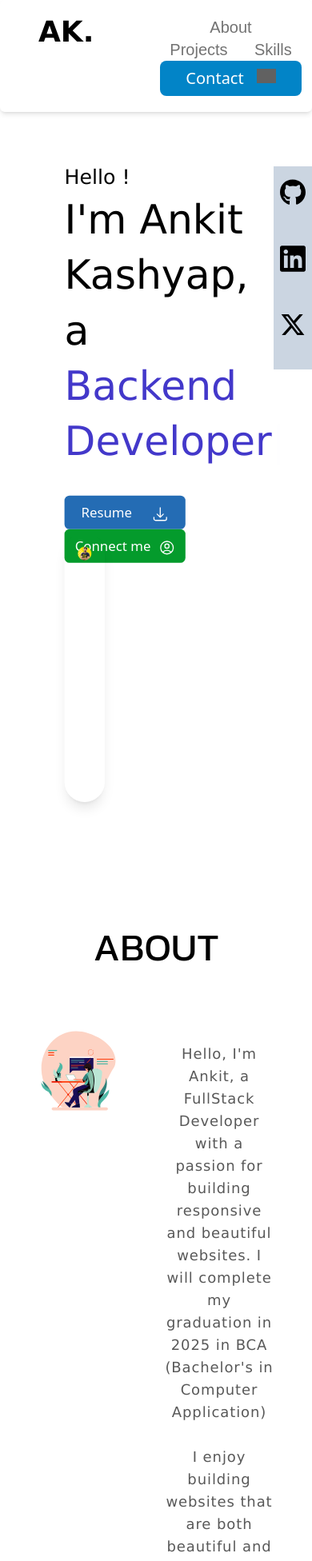
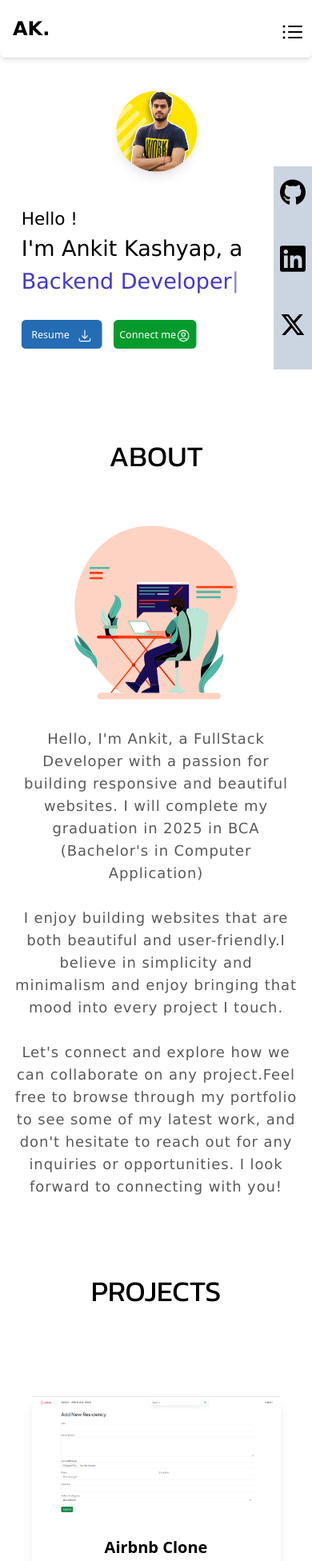
Before and after one commit to Kashyap1ankit/Portfolio, a React (Vite) app: page / in a window 390 px wide. Shown: the top 1952 px of the page at 80% size. Built offline with nearby package versions, Linux system fonts and the light colour scheme; grey boxes are pictures that could not be loaded; a web font is replaced by a local one.

Commit message:
major updates

```diff
--- a/src/App.jsx
+++ b/src/App.jsx
@@ -4,9 +4,10 @@ import Intro from "./components/Intro";
 import About from "./components/About";
 import Project from "./components/Project";
 import Side from "./components/Side";
-import { motion, useScroll } from "framer-motion";
-import { useRef, useEffect } from "react";
+import { motion } from "framer-motion";
+import { useRef } from "react";
 import Skill from "./components/Skill";
+import { RecoilRoot } from "recoil";
 
 function App() {
   // smaller screen(640) -  yellow
@@ -39,6 +40,7 @@ function App() {
     "Bootstrap",
     "Express Js",
     "Nodejs",
+    "SQL",
     "MongoDb",
     "MySQL",
     "Npm",
@@ -47,19 +49,19 @@ function App() {
   ];
 
   return (
-    <div className="container">
+    <RecoilRoot>
+      <div className="container sm:px-0 overflow-x-hidden">
         {/* Navbar section  */}
-
-      <div className="mt-4">
+        <div className="lg:mt-4 lg:w-4/5 ">
           <NavBar handleEvent={[aboutScroll, projectScroll, skillScroll]} />
         </div>
 
         {/* Introduction Part  */}
 
         <motion.div
-        className="mt-44 ml-10"
+          className="lg:mt-28 lg:max-w-11/12 sm:mt-0"
           initial={{ opacity: 0.4 }}
-        animate={{ scale: 1.05, opacity: 1 }}
+          animate={{ scale: 0.9, opacity: 1 }}
           transition={{ ease: "easeOut", duration: 1 }}
         >
           <Intro />
@@ -68,7 +70,7 @@ function App() {
         {/* About section  */}
 
         <motion.div
-        className="mt-44 text-center"
+          className="lg:mt-44 sm:mt-24 text-center"
           ref={aboutRef}
           initial={{ opacity: 0 }}
           whileInView={{ opacity: 1, transition: { duration: 1 } }}
@@ -78,7 +80,10 @@ function App() {
 
         {/* Project Section  */}
 
-      <div className="mt-36 mb-12 text-center" ref={projectRef}>
+        <div
+          className="lg:mt-36 sm:mt-24 lg:mb-12 sm:mb-12 text-center"
+          ref={projectRef}
+        >
           <Project />
         </div>
 
@@ -98,11 +103,12 @@ function App() {
             right: 0,
             bottom: 0,
           }}
-        className="bg-gray size-12 fixed top-52 right-0 h-fit h-1/3"
+          className="bg-gray size-12 lg:fixed lg:top-52 lg:right-0 sm:fixed sm:top-52 sm:right-0  h-fit"
         >
           <Side />
         </motion.div>
       </div>
+    </RecoilRoot>
   );
 }
 
--- a/src/components/About.jsx
+++ b/src/components/About.jsx
@@ -5,14 +5,14 @@ import animate from "../animate.json";
 export default function About() {
   return (
     <div>
-      <div className="text-5xl mb-20 font-Kanit">
+      <div className="lg:text-5xl sm:text-4xl lg:mb-20 sm:mb-16 font-Kanit">
         <Heading title={"ABOUT"} />
       </div>
-      <div className="flex justify-evenly">
-        <div className="max-w-96">
+      <div className="lg:flex sm:block lg:justify-evenly">
+        <div className="lg:max-w-96 sm:max-w-56 sm:mx-auto">
           <Lottie animationData={animate} loop={true} />
         </div>
-        <div className="text-lg antialiased ml-14 tracking-wider leading-surge mt-4 font-Verdana w-3/6 opacity-65">
+        <div className="lg:text-lg sm:text-lg sm:px-2 antialiased lg:mr-0 sm:ml-0 tracking-wider lg:leading-surge lg:mt-4 sm:mt-8 font-Verdana lg:w-3/6 sm:w-full opacity-65">
           <Heading
             title={
               "Hello, I'm Ankit, a FullStack Developer with a passion for building responsive and beautiful websites. I will complete my graduation in 2025 in BCA (Bachelor's in Computer Application)"
--- a/src/components/Card.jsx
+++ b/src/components/Card.jsx
@@ -2,23 +2,34 @@ import SimpleImageSlider from "react-simple-image-slider";
 import Github from "../assets/svg/github.svg";
 import Link from "../assets/svg/link.svg";
 import Image from "./image";
+import { useEffect, useState } from "react";
 import { motion } from "framer-motion";
-export default function Card({ title, para, images, techstack, redirect }) {
+export default function Card({ title, para, techstack, redirect, slides }) {
+  const [current, setCurr] = useState(0);
+
+  let styles = {
+    width: "100%",
+  };
+
+  useEffect(() => {
+    const interval = setInterval(() => {
+      setCurr((curr) => (curr === slides.length - 1 ? 0 : curr + 1));
+    }, 5000);
+
+    return () => clearInterval(interval);
+  }, [current]);
   return (
-    <div className="max-w-lg rounded overflow-hidden shadow-lg ">
-      <SimpleImageSlider
-        width={502}
-        height={300}
-        images={images}
-        showBullets={true}
-        autoPlay={true}
-      />
-      <div className="px-6 py-4">
-        <div className="font-bold text-2xl mb-8">{title}</div>
+    <div className="lg:w-1/3 sm:w-full shadow-lg">
+      <div>
+        <img style={styles} src={slides[current]} alt="" />
+      </div>
 
-        <p className="text-gray-700 text-base">{para}</p>
-
-        <div className="grid grid-cols-4 gap-4 mt-7">
+      <div className="lg:px-6 sm:p-2 lg:py-4 sm:py-2">
+        <div className="font-bold lg:text-2xl sm:text-xl mt-4 mb-8">
+          {title}
+        </div>
+        <p className="text-gray-700 sm:w-12/12 sm:text-sm text-base">{para}</p>
+        <div className="lg:grid lg:grid-cols-3 sm:grid sm:grid-cols-2 lg:gap-4 sm:gap-4 mt-7">
           {techstack.map((e) => {
             return (
               <p className="border border-gray-200 text-custom border-dashed rounded-full px-3 py-1 text-sm font-semibold ">
@@ -28,7 +39,8 @@ export default function Card({ title, para, images, techstack, redirect }) {
           })}
         </div>
       </div>
-      <div className="flex flex-around mx-80 mt-4 mb-5 w-full">
+
+      <div className="flex flex-around mx-56 sm:mx-36 mt-4 mb-5 w-full">
         <motion.div
           className="size-8 mx-12 cursor-pointer"
           whileHover={{ rotate: 30, transition: { duration: 0.5 } }}
@@ -38,7 +50,6 @@ export default function Card({ title, para, images, techstack, redirect }) {
             <Image link={Github} redirect={redirect[0]} />
           </a>
         </motion.div>
-
         <motion.div
           className="size-8 cursor-pointer"
           whileHover={{ rotate: 30, transition: { duration: 0.5 } }}
--- a/src/components/Intro.jsx
+++ b/src/components/Intro.jsx
@@ -23,30 +23,34 @@ export default function Intro() {
   }, []);
 
   return (
-    <div className="flex justify-between flex-wrap mt-56 ">
-      <div>
-        <div className="text-2xl font-Verdana text-gray-600 leading-snug">
+    <div className="lg:flex lg:justify-between flex-row-reverse sm:block ">
+      <div className="lg:size-80 sm:size-28 lg:mr-32 sm:mx-auto lg:px-8 lg:m-auto sm:shadow-lg place-items-center lg:rounded-full sm:rounded-full">
+        <img src={Ankit} alt="" className="mt-24" />
+      </div>
+
+      <div className="sm:mt-12 sm:ml-0 lg:w-full ">
+        <div className="lg:text-4xl sm:text-2xl font-Verdana text-gray-600 lg:leading-snug sm:leading-normal">
           <Heading title={"Hello !"} />
         </div>
-        <div className="text-5xl font-Verdana font-extraboldb leading-snug">
+        <div className="lg:text-6xl sm:text-3xl font-Verdana font-extraboldb lg:leading-snug sm:leading-normal">
           <Heading title={"I'm Ankit Kashyap, a"} />
         </div>
 
-        <div className="text-5xl font-Verdana font-extraboldb leading-snug text-custom">
+        <div className="lg:text-6xl sm:text-3xl font-Verdana font-extraboldb lg:leading-snug sm:leading-normal text-custom">
           <span ref={el}></span>
         </div>
 
-        <div className="flex mt-8 flex-wrap">
-          <div className="bg-download p-2 rounded-md text-white mr-8 min-w-36 text-center flex justify-around">
-            <a href={resume} download="ankit-resume">
+        <div className="lg:flex lg:mt-8 lg:flex-wrap sm:flex sm:mt-8">
+          <a href={resume} download="ankit-resume">
+            <div className="bg-download p-2 rounded-md text-white lg:mr-8 sm:mr-4 lg:min-w-40 sm:min-w-28 text-center flex justify-around lg:text-xl sm:text-sm">
               <Button text={"Resume"} />
-            </a>
-            <div className="size-5 mt-1 invert-100">
-              <Image link={Download} />
+              <div className="size-5 mt-1 invert-100">
+                <Image link={Download} />
+              </div>
             </div>
-          </div>
+          </a>
           <a href="mailto:kashyap25ankit@gmail.com">
-            <div className=" bg-connect p-2 rounded-md text-white fill-black-500 min-w-36 text-center flex justify-around">
+            <div className=" bg-connect p-2 rounded-md text-white lg:min-w-40 sm:min-w-28 lg:text-xl sm:text-sm text-center flex justify-around">
               <Button text={"Connect me"} />
 
               <div className="size-5 mt-1 invert-100">
@@ -56,10 +60,6 @@ export default function Intro() {
           </a>
         </div>
       </div>
-
-      <div className="size-80 mr-52 mt-[-35px] rounded-full p-4 overflow-hidden shadow-lg">
-        <img src={Ankit} alt="" />
-      </div>
     </div>
   );
 }
--- a/src/components/Navbar.jsx
+++ b/src/components/Navbar.jsx
@@ -3,31 +3,50 @@ import Heading from "./Heading";
 import Button from "./ContactBtn";
 import Image from "./image";
 import Profile from "../assets/svg/profile.svg";
+import Three from "../assets/svg/three.svg";
+import { useRecoilValue, useSetRecoilState } from "recoil";
+import { clickAtom } from "../store/atom";
 
 export default function NavBar({ handleEvent }) {
+  const setClicked = useSetRecoilState(clickAtom);
+  const clicked = useRecoilValue(clickAtom);
+
   return (
-    <div className="flex justify-between flex-wrap shadow-md px-2 rounded-md fixed top-0 left-0 right-0 bg-white scroll-smooth z-40">
-      <div className="py-5 px-10 text-4xl font-Verdana font-extrabold">
+    <div className="lg:flex lg:justify-between lg:flex-wrap sm:flex sm:justify-between shadow-md px-2 rounded-md fixed top-0 left-0 right-0 bg-white z-40">
+      <div className="py-5 lg:px-10 sm:px-2 lg:text-4xl sm:text-2xl font-Verdana font-extrabold">
         <Heading title={"AK."} />
       </div>
 
-      <div className="flex justify-evenly flex-wrap w-3/6  py-5 text-xl content-center">
+      {clicked ? (
+        <div className="lg:flex sm:grid sm:grid-cols-1 sm:gap-5 lg:justify-evenly lg:flex-wrap lg:w-3/6 sm:w-full lg:py-5 lg:text-xl lg:content-center lg:flex">
           <NavItem handleClick={handleEvent[0]} title={"About"} />
           <NavItem handleClick={handleEvent[1]} title={"Projects"} />
           <NavItem handleClick={handleEvent[2]} title={"Skills"} />
 
           <a href="mailto:kashyap25ankit@gmail.com">
-          <div className="flex justify-around place-items-center bg-sky px-8 py-2 rounded-lg text-white  fill-black-500">
-            <div className="mr-4">
+            <div className="lg:flex sm:flex lg:justify-around sm:justify-normal lg:place-items-center sm:place-items-left bg-sky lg:px-8 sm:px-2 lg:py-2 sm:py-2 lg:rounded-lg sm:rounded-md text-white lg:w-fit sm:w-1/3">
+              <div className="lg:mr-4 sm:mr-4">
                 <Button text={"Contact"} />
               </div>
 
-            <div className="size-6 invert-100">
+              <div className="lg:size-6 sm:size-6 invert-100">
                 <Image link={Profile} />
               </div>
             </div>
           </a>
         </div>
+      ) : (
+        ""
+      )}
+
+      <div
+        onClick={() => {
+          setClicked(!clicked);
+        }}
+        className="sm:block lg:hidden size-8 sm:mt-6"
+      >
+        <Image link={Three} />
+      </div>
     </div>
   );
 }
--- a/src/components/Project.jsx
+++ b/src/components/Project.jsx
@@ -9,17 +9,20 @@ import airbnb6 from "../assets/images/airbnb/airbnb-6.png";
 import quiz1 from "../assets/images/quiz/quiz-1.png";
 import quiz2 from "../assets/images/quiz/quiz-2.png";
 import quiz3 from "../assets/images/quiz/quiz-3.png";
-import Button from "./ContactBtn";
+
+let airSlides = [airbnb1, airbnb2, airbnb3];
+let quizSlides = [quiz1, quiz2, quiz3];
 
 export default function Project() {
   return (
     <div>
-      <div className="text-5xl mb-20 font-Kanit">
+      <div className="lg:text-5xl sm:text-4xl lg:mb-20 sm:mb-20 font-Kanit">
         <Heading title={"PROJECTS"} />
       </div>
 
-      <div className="flex flex-wrap justify-between ">
+      <div className="lg:flex sm:grid sm:grid-cols-1 sm:gap-20 sm:p-8 lg:flex-wrap lg:justify-evenly">
         <Card
+          slides={airSlides}
           title={"Airbnb Clone"}
           para=" 🚀Explore a vibrant Airbnb clone 🌍This platform lets users register,list homes and
           discover diverse listings. Real-time authorization and authentication
@@ -27,26 +30,6 @@ export default function Project() {
           filter and search for accommodations by category or name 🏨. Dive into
           a world of seamless travel experiences with our Airbnb-inspired
           platform! "
-          images={[
-            {
-              url: airbnb1,
-            },
-            {
-              url: airbnb2,
-            },
-            {
-              url: airbnb3,
-            },
-            {
-              url: airbnb4,
-            },
-            {
-              url: airbnb5,
-            },
-            {
-              url: airbnb6,
-            },
-          ]}
           techstack={[
             "#Html",
             "#Css",
@@ -62,23 +45,12 @@ export default function Project() {
             "https://www.linkedin.com/posts/ankit-kashyap-coder_explore-a-vibrant-airbnb-clone-crafted-activity-7138967850567864320-mrUs?utm_source=share&utm_medium=member_desktop",
           ]}
         />
-
         <Card
           title={"Quiz Website"}
           para={
             "🚀the Real-time Quiz Website, promises an engaging and dynamic experience for users. With the ability to answer 10 stimulating questions across 14 diverse categories, your platform offers a wide range of topics to explore. Not only does it provide an interactive quiz experience, but it also ensures that users can conveniently resume their progress even after taking a break, with their high scores securely saved. Promising an exciting journey of knowledge exploration and fun."
           }
-          images={[
-            {
-              url: quiz1,
-            },
-            {
-              url: quiz2,
-            },
-            {
-              url: quiz3,
-            },
-          ]}
+          slides={quizSlides}
           techstack={["#Html", "#Css", "#Javascript", "#Api"]}
           redirect={[
             "https://github.com/Kashyap1ankit/QuizHub",
@@ -86,10 +58,6 @@ export default function Project() {
           ]}
         />
       </div>
-
-      {/* <div className="mx-auto mt-16 bg-sky max-w-48 p-2 text-white rounded-md cursor-pointer hover:bg-skyLight">
-        <Button text={"See More"} />
-      </div> */}
     </div>
   );
 }
--- a/src/components/Skill.jsx
+++ b/src/components/Skill.jsx
@@ -5,11 +5,11 @@ import { motion } from "framer-motion";
 export default function Skill({ skills }) {
   return (
     <div className="mb-12">
-      <div className="text-5xl mb-32 font-Kanit text-center">
+      <div className="lg:text-5xl sm:text-4xl mb-32 sm:mb-24 font-Kanit text-center">
         <Heading title={"SKILLS"} />
       </div>
 
-      <div className="grid grid-cols-5 gap-5 w-6/12 mx-auto">
+      <div className="grid grid-cols-5 sm:grid-cols-3 gap-5 lg:w-6/12 sm:w-11/12 mx-auto">
         {skills.map((e) => {
           return (
             <motion.div
--- /dev/null
+++ b/src/store/atom.jsx
@@ -0,0 +1,6 @@
+import { atom } from "recoil";
+
+export const clickAtom = atom({
+  key: "clickedAtom",
+  default: false,
+});
--- a/tailwind.config.js
+++ b/tailwind.config.js
@@ -3,7 +3,7 @@ export default {
   content: ["./index.html", "./src/**/*.{js,ts,jsx,tsx}"],
   theme: {
     screens: {
-      sm: "360px",
+      sm: "375px",
       // => @media (min-width: 640px) { ... }
 
       md: "640px",
```
Also changed, not shown: src/assets/svg/three.svg (added). Lines whose indentation alone changed are shown as unchanged.
